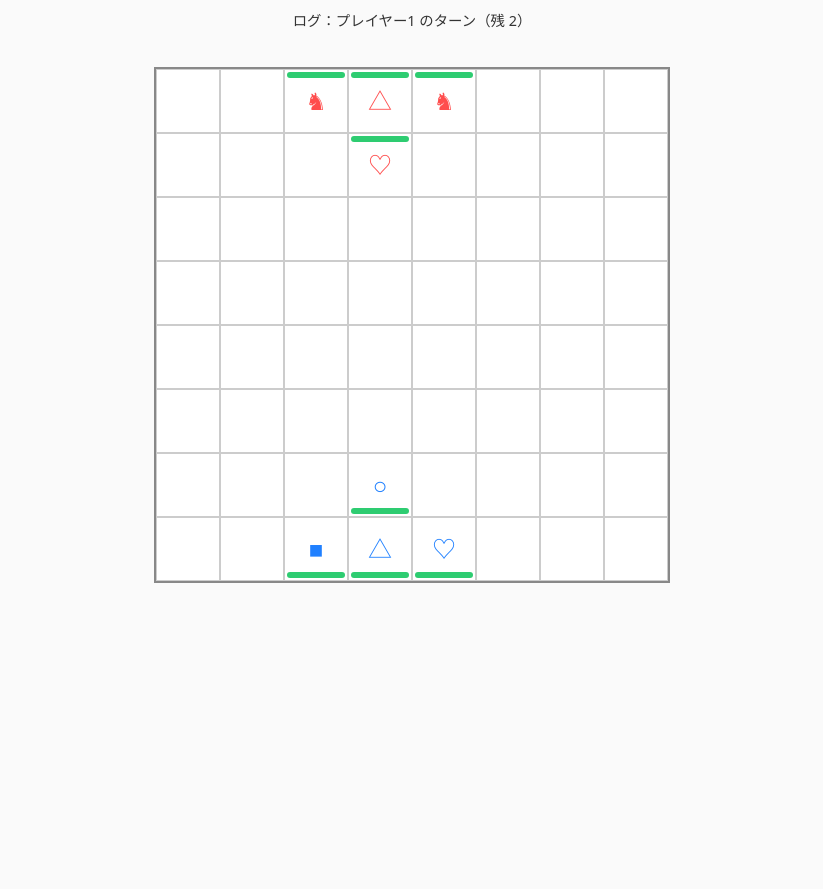
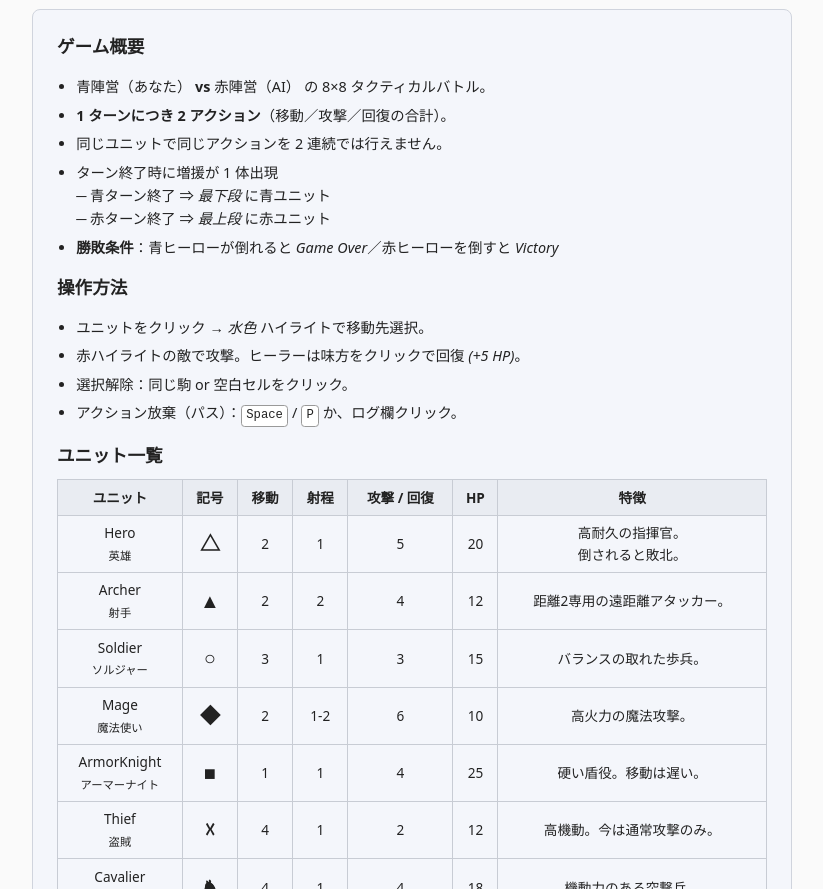
Before and after one commit to noriyuki1985/mygame, a plain HTML site: page index.html in a window 1280 px wide. Shown: the part 54-943 px from the top of the page, without its empty margins (228-1051 px from the left). Before the commit the page ends 800 px from the top, so only its background shows below. Drawn offline with Linux system fonts and the light colour scheme.

Commit message:
Update index.html

```diff
--- a/index.html
+++ b/index.html
@@ -4,22 +4,80 @@
   <meta charset="utf-8" />
   <meta name="viewport" content="width=device-width,initial-scale=1" />
 
-  <title>Mini Tactics — Modular Build</title>
+  <title>Mini Tactics</title>
 
-  <!-- 盤面 & UI スタイル -->
   <link rel="stylesheet" href="style/main.css" />
+  <style>
+    /*--- 説明パネル ---*/
+    #howto{
+      max-width: 760px;
+      margin:0 auto 1.5rem;
+      padding:1.2rem 1.5rem;
+      background:#f4f6fb;border:1px solid #d0d4dd;border-radius:8px;
+      text-align:left;font-size:.9rem;line-height:1.6;
+    }
+    #howto h2{margin:.2rem 0 .6rem;font-size:1.1rem}
+    #howto ul{padding-left:1.2rem}
+    #howto li{margin-bottom:.35rem}
+    .keycap{display:inline-block;padding:0 .35em;border:1px solid #999;
+      border-radius:.3em;background:#fff;font-family:ui-monospace,monospace;
+      font-size:.85em}
+    table.unitlist{width:100%;border-collapse:collapse;font-size:.85rem;margin:.6rem 0}
+    .unitlist th,.unitlist td{border:1px solid #c8ccd4;padding:.4rem .5rem;text-align:center}
+    .unitlist th{background:#e9ecf2}
+    .sym{font-size:1.25rem;font-weight:bold}
+  </style>
 </head>
 <body>
 
-  <h1>Mini Tactics</h1>
+  <h1>Mini&nbsp;Tactics</h1>
 
-  <!-- 操作ログ（クリックでパス可能） -->
+  <!-- ===== 説明パネル ================================================= -->
+  <section id="howto">
+    <h2>ゲーム概要</h2>
+    <ul>
+      <li>青陣営（あなた） <strong>vs</strong> 赤陣営（AI） の 8×8 タクティカルバトル。</li>
+      <li><strong>1 ターンにつき 2 アクション</strong>（移動／攻撃／回復の合計）。</li>
+      <li>同じユニットで同じアクションを 2 連続では行えません。</li>
+      <li>ターン終了時に増援が 1 体出現<br>
+        ─ 青ターン終了 ⇒ <em>最下段</em> に青ユニット<br>
+        ─ 赤ターン終了 ⇒ <em>最上段</em> に赤ユニット</li>
+      <li><strong>勝敗条件</strong>：青ヒーローが倒れると <em>Game&nbsp;Over</em>／赤ヒーローを倒すと <em>Victory</em></li>
+    </ul>
+
+    <h2>操作方法</h2>
+    <ul>
+      <li>ユニットをクリック → <em>水色</em> ハイライトで移動先選択。</li>
+      <li>赤ハイライトの敵で攻撃。ヒーラーは味方をクリックで回復 <em>(+5 HP)</em>。</li>
+      <li>選択解除：同じ駒 or 空白セルをクリック。</li>
+      <li>アクション放棄（パス）：<span class="keycap">Space</span> / <span class="keycap">P</span> か、ログ欄クリック。</li>
+    </ul>
+
+    <h2>ユニット一覧</h2>
+    <table class="unitlist">
+      <thead>
+        <tr><th>ユニット</th><th>記号</th><th>移動</th><th>射程</th><th>攻撃 / 回復</th><th>HP</th><th>特徴</th></tr>
+      </thead>
+      <tbody>
+        <tr><td>Hero<br><small>英雄</small></td><td class="sym">△</td><td>2</td><td>1</td><td>5</td><td>20</td><td>高耐久の指揮官。<br>倒されると敗北。</td></tr>
+        <tr><td>Archer<br><small>射手</small></td><td class="sym">▲</td><td>2</td><td>2</td><td>4</td><td>12</td><td>距離2専用の遠距離アタッカー。</td></tr>
+        <tr><td>Soldier<br><small>ソルジャー</small></td><td class="sym">○</td><td>3</td><td>1</td><td>3</td><td>15</td><td>バランスの取れた歩兵。</td></tr>
+        <tr><td>Mage<br><small>魔法使い</small></td><td class="sym">◆</td><td>2</td><td>1-2</td><td>6</td><td>10</td><td>高火力の魔法攻撃。</td></tr>
+        <tr><td>ArmorKnight<br><small>アーマーナイト</small></td><td class="sym">■</td><td>1</td><td>1</td><td>4</td><td>25</td><td>硬い盾役。移動は遅い。</td></tr>
+        <tr><td>Thief<br><small>盗賊</small></td><td class="sym">☓</td><td>4</td><td>1</td><td>2</td><td>12</td><td>高機動。今は通常攻撃のみ。</td></tr>
+        <tr><td>Cavalier<br><small>ナイト</small></td><td class="sym">♞</td><td>4</td><td>1</td><td>4</td><td>18</td><td>機動力のある突撃兵。</td></tr>
+        <tr><td>Healer<br><small>ヒーラー</small></td><td class="sym">♡</td><td>2</td><td>1</td><td>0 / +5</td><td>14</td><td>味方を回復できる支援役。</td></tr>
+      </tbody>
+    </table>
+  </section>
+
+  <!-- ===== ログ（クリックでパス） ================================= -->
   <div id="log" style="min-height:1.6rem;">ロード中…</div>
 
-  <!-- 盤面 -->
+  <!-- ===== 盤面 ==================================================== -->
   <div id="mapArea"></div>
 
-  <!-- エントリポイント（ES-module） -->
+  <!-- ===== エントリポイント ======================================= -->
   <script type="module" src="scripts/main.js"></script>
 </body>
 </html>
```
